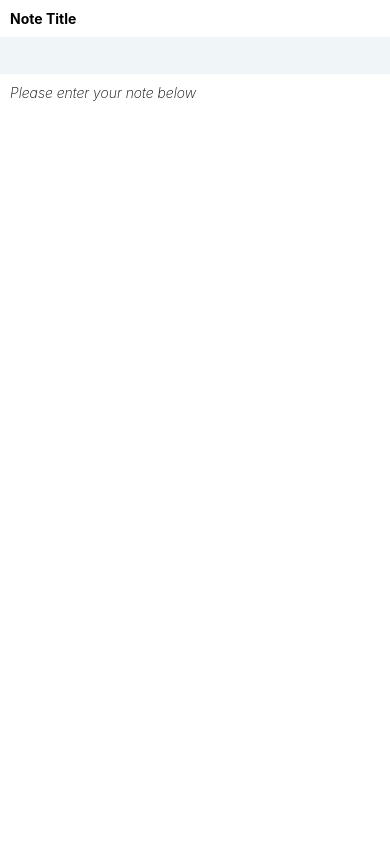
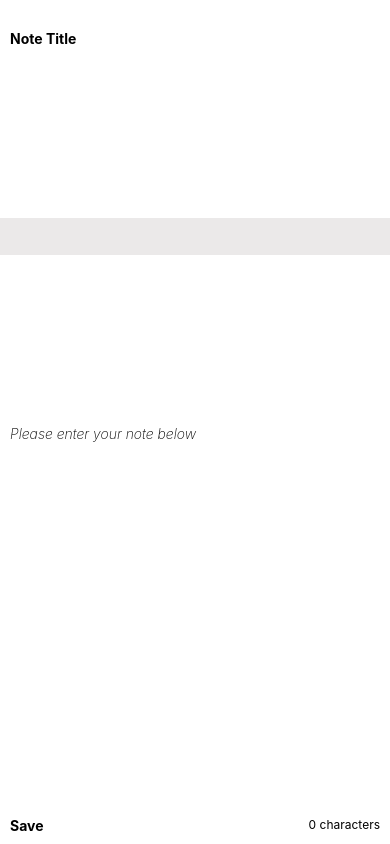
Before and after one commit to Kimhak-Loem/KH-NoteTaker, a React Native app: screen / in a window 390 px wide. Built offline with nearby package versions, Linux system fonts and the light colour scheme.

Commit message:
R13 - Redux, count input text scenario

```diff
--- a/app/components/Home/Home.component.js
+++ b/app/components/Home/Home.component.js
@@ -6,8 +6,10 @@ import TextArea from '../TextArea/TextArea.component';
 class Home extends Component {
   state = {
     title: '',
+    text: '',
   };
   setTitle = title => this.setState({title});
+  setText = text => this.setState({text});
 
   render() {
     return (
@@ -19,7 +21,19 @@ class Home extends Component {
           value={this.state.title}
         />
         <Text style={styles.textAreaTitle}>Please enter your note below </Text>
-        <TextArea style={styles.textArea} />
+        <TextArea
+          text={this.state.text}
+          style={styles.textArea}
+          onTextChange={this.setText}
+        />
+        <View style={styles.bottomBar}>
+          <View style={styles.bottomBarWrapper}>
+            <Text style={styles.saveBtn}>Save</Text>
+            <Text style={styles.characterCount}>
+              {this.state.text.length} characters
+            </Text>
+          </View>
+        </View>
       </View>
     );
   }
--- a/app/components/Home/Home.component.style.js
+++ b/app/components/Home/Home.component.style.js
@@ -4,7 +4,10 @@ import {headingText, textInput} from '../../styles/common.style';
 
 export default StyleSheet.create({
   container: {
-    alignItems: 'center',
+    flex: 1,
+    paddingTop: theme.CONTAINER_PADDING,
+    flexDirection: 'column',
+    justifyContent: 'space-between',
   },
   titleHeading: {
     ...headingText,
@@ -19,5 +22,23 @@ export default StyleSheet.create({
   },
   textArea: {
     ...textInput,
+    flex: 1,
+  },
+  bottomBar: {
+    flexDirection: 'row',
+    alignItems: 'center',
+  },
+  bottomBarWrapper: {
+    flexDirection: 'row',
+    justifyContent: 'space-between',
+    flex: 1,
+  },
+  saveBtn: {
+    padding: 10,
+    fontWeight: theme.FONT_WEIGHT_BOLD,
+  },
+  characterCount: {
+    padding: 10,
+    fontSize: theme.FONT_SIZE_SMALL,
   },
 });
--- a/app/components/TextArea/TextArea.component.js
+++ b/app/components/TextArea/TextArea.component.js
@@ -2,14 +2,16 @@ import React, {Component} from 'react';
 import {TextInput} from 'react-native';
 import styles from './TextArea.component.style';
 import {Platform} from 'react-native';
+import PropTypes from 'prop-types';
 
 class TextArea extends Component {
-  state = {
-    text: '',
+  static propTypes = {
+    text: PropTypes.string,
+    onTextChange: PropTypes.func,
   };
 
   render() {
-    const {...extraProps} = this.props;
+    const {text, onTextChange, ...extraProps} = this.props;
     const alignTextTop =
       Platform.OS === 'android' ? {textAlignVertical: 'top'} : {};
     return (
@@ -17,8 +19,8 @@ class TextArea extends Component {
         {...extraProps}
         style={[styles.textArea, alignTextTop, extraProps.styles]}
         multiline={true}
-        onChangeText={text => this.setState({text})}
-        value={this.state.text}
+        onChangeText={onTextChange}
+        value={text}
       />
     );
   }
--- a/app/styles/theme.style.js
+++ b/app/styles/theme.style.js
@@ -6,7 +6,7 @@ export default {
   FONT_WEIGHT_LIGHT: '200',
   FONT_WEIGHT_MEDIUM: '500',
   FONT_WEIGHT_BOLD: '700',
-  BACKGROUND_COLOR_LIGHT: '#f0f6f7',
+  BACKGROUND_COLOR_LIGHT: '#ebe9e9',
   CONTAINER_PADDING: 20,
   TEXT_INPUT_PADDING: 10,
 };
```
Also changed, not shown: app/components/TextArea/TextArea.component.android.js (+7 -5 lines), 1 other file (tests, documents, lock files or other folders).
